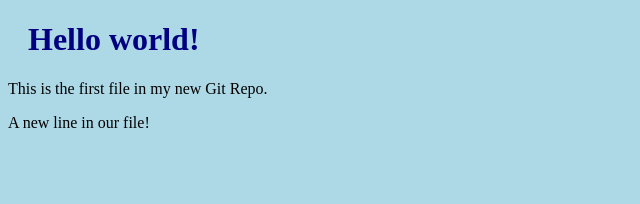
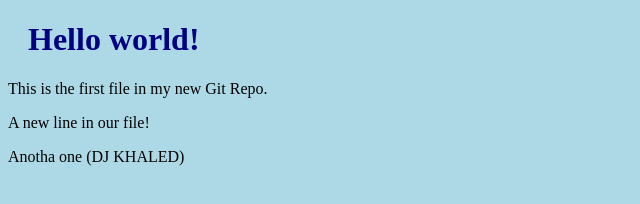
Before and after one commit to david-fritz23/firstrepo, a plain HTML site: page index.html in a window 1280 px wide. Shown: the whole page, without its empty margins (0-640 px from the left). Drawn offline with Linux system fonts and the light colour scheme.

Commit message:
Update index.html
added descriptive paragraph

```diff
--- a/index.html
+++ b/index.html
@@ -9,6 +9,7 @@
 <h1>Hello world!</h1>
 <p>This is the first file in my new Git Repo.</p>
 <p>A new line in our file!</p>
+<p>Anotha one (DJ KHALED)</p>
 
 </body>
 </html>
```
